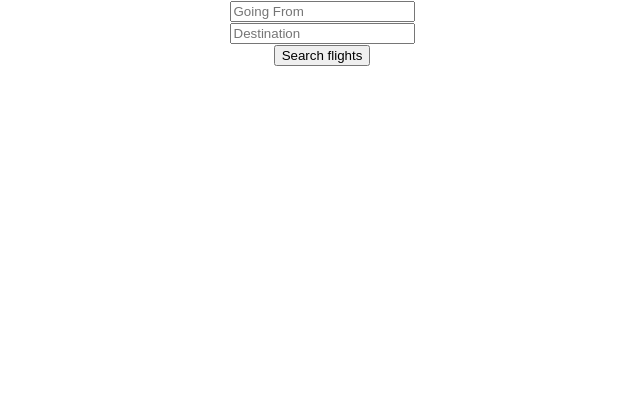
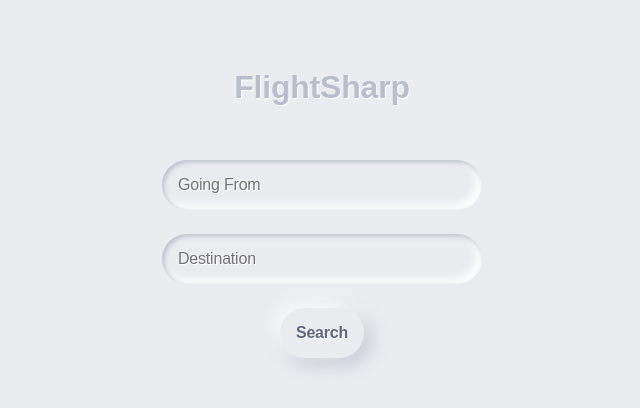
Before and after one commit to DaniTakacs/FlightSharpReact, a React (Create React App) app: page / in a window 1280 px wide. Shown: the top 408 px of the page, without its empty margins (318-958 px from the left). Built offline with nearby package versions, Linux system fonts and the light colour scheme.

Commit message:
simple design for the form

```diff
--- a/package.json
+++ b/package.json
@@ -6,6 +6,7 @@
     "@testing-library/jest-dom": "^4.2.4",
     "@testing-library/react": "^9.5.0",
     "@testing-library/user-event": "^7.2.1",
+    "node-sass": "^4.14.1",
     "react": "^16.13.1",
     "react-dom": "^16.13.1",
     "react-hook-form": "^6.1.1",
--- a/src/components/Form.js
+++ b/src/components/Form.js
@@ -1,5 +1,7 @@
-import React from 'react'
-import useInput from '../hooks/useInput'
+import React from 'react';
+import useInput from '../hooks/useInput';
+import './design.scss';
+
 
 function Form() {
 
@@ -31,23 +33,24 @@
     return (
         <div>
             <form onSubmit={submitHandler}>
-                <div>
-                    <label></label>
+                <div className="segment">
+                    <h1>FlightSharp</h1>
+                </div>
+                <label>
                     <input
                     placeholder="Going From"
                     {...bindFromPlace}
                     type="text"
                     />
-                </div>
-                <div>
-                <label></label>
+                </label>
+                <label>
                     <input
                     placeholder="Destination"
                     {...bindToPlace}
                     type="text"
                     />
-                </div>
-                <button>Search flights</button>
+                </label>
+                <button>Search</button>
             </form>
         </div>
     )
--- /dev/null
+++ b/src/components/design.scss
@@ -0,0 +1,125 @@
+$ruler: 16px;
+$color-red: #ae1100;
+$color-bg: #ebecf0;
+$color-shadow: #babecc;
+$color-white: #fff;
+
+body,
+html {
+  background-color: $color-bg;
+}
+
+body,
+p,
+input,
+select,
+textarea,
+button {
+  font-family: "Montserrat", sans-serif;
+  letter-spacing: -0.2px;
+  font-size: $ruler;
+}
+
+div,
+p {
+  color: $color-shadow;
+  text-shadow: 1px 1px 1px $color-white;
+}
+
+form {
+  padding: $ruler;
+  width: $ruler * 20;
+  margin: 0 auto;
+}
+
+.segment {
+  padding: $ruler * 2 0;
+  text-align: center;
+}
+
+button,
+input {
+  border: 0;
+  outline: 0;
+  font-size: $ruler;
+  border-radius: $ruler * 20;
+  padding: $ruler;
+  background-color: $color-bg;
+  text-shadow: 1px 1px 0 $color-white;
+}
+
+label {
+  display: block;
+  margin-bottom: $ruler * 1.5;
+  width: 100%;
+}
+
+input {
+  margin-right: $ruler/2;
+  box-shadow: inset 2px 2px 5px $color-shadow, inset -5px -5px 10px $color-white;
+  width: 100%;
+  box-sizing: border-box;
+  transition: all 0.2s ease-in-out;
+  appearance: none;
+  -webkit-appearance: none;
+
+  &:focus {
+    box-shadow: inset 1px 1px 2px $color-shadow,
+      inset -1px -1px 2px $color-white;
+  }
+}
+
+button {
+  color: #61677c;
+  font-weight: bold;
+  box-shadow: -5px -5px 20px $color-white, 5px 5px 20px $color-shadow;
+  transition: all 0.2s ease-in-out;
+  cursor: pointer;
+  font-weight: 600;
+
+  &:hover {
+    box-shadow: -2px -2px 5px $color-white, 2px 2px 5px $color-shadow;
+  }
+
+  &:active {
+    box-shadow: inset 1px 1px 2px $color-shadow,
+      inset -1px -1px 2px $color-white;
+  }
+
+  .icon {
+    margin-right: $ruler/2;
+  }
+
+  &.unit {
+    border-radius: $ruler/2;
+    line-height: 0;
+    width: $ruler * 3;
+    height: $ruler * 3;
+    display: inline-flex;
+    justify-content: center;
+    align-items: center;
+    margin: 0 $ruler/2;
+    font-size: $ruler * 1.2;
+
+    .icon {
+      margin-right: 0;
+    }
+  }
+
+  &.red {
+    display: block;
+    width: 100%;
+    color: $color-red;
+  }
+}
+
+.input-group {
+  display: flex;
+  align-items: center;
+  justify-content: flex-start;
+
+  label {
+    margin: 0;
+    flex: 1;
+  }
+}
```
Also changed, not shown: 1 other file (tests, documents, lock files or other folders). Lines whose indentation alone changed are shown as unchanged.
